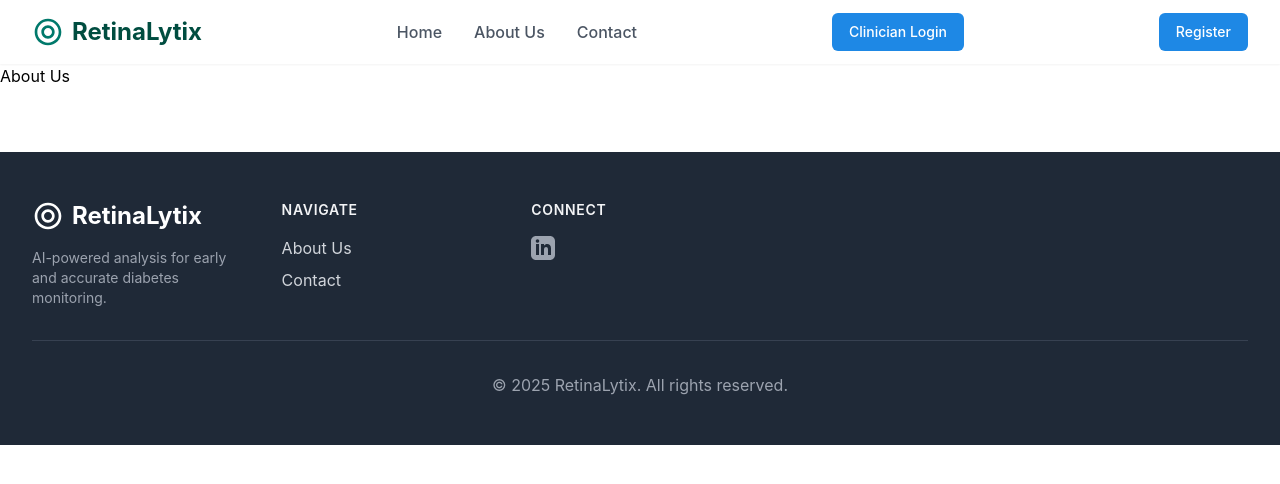
After one commit to heathcliff2012/Diabetic-Retinopathy, a Flask app: page /about in a window 1280 px wide. The commit adds this page. Shown: the top 484 px of the page. Run offline with Flask 3, Linux system fonts and the light colour scheme; some libraries are stand-ins or nearby versions.

Commit message:
routes updated

```diff
--- a/retinopathy/routes.py
+++ b/retinopathy/routes.py
@@ -78,7 +78,10 @@ def analyze_image():
         pass
     return render_template('scanpatient.html')
 
-@login_required
+@app.route('/about', methods=['GET', 'POST'])
+def about():
+    return render_template('about.html')
+
 @app.route('/logout')
 def logout():
     logout_user()
--- /dev/null
+++ b/retinopathy/templates/about.html
@@ -0,0 +1,4 @@
+{% extends "layout.html" %}
+{% block content %}
+<h1>About Us</h1>
+{% endblock %}
--- a/retinopathy/templates/layout.html
+++ b/retinopathy/templates/layout.html
@@ -47,8 +47,8 @@
 
                     <!-- Desktop Navigation -->
                     <div class="hidden md:flex md:items-center md:space-x-8">
-                        <a href="#" data-page="home" class="font-medium text-gray-600 hover:text-primary transition">Home</a>
-                        <a href="#" data-page="about" class="font-medium text-gray-600 hover:text-primary transition">About Us</a>
+                        <a href="{{ url_for('home') }}" data-page="home" class="font-medium text-gray-600 hover:text-primary transition">Home</a>
+                        <a href="{{ url_for('about') }}" data-page="about" class="font-medium text-gray-600 hover:text-primary transition">About Us</a>
                         <a href="#" data-page="contact" class="font-medium text-gray-600 hover:text-primary transition">Contact</a>
                     </div>
 
@@ -84,10 +84,10 @@
                 <!-- Mobile Menu (hidden by default) -->
                 <div id="mobile-menu" class="md:hidden hidden">
                     <div class="pt-2 pb-3 space-y-1">
-                        <a href="#" data-page="home" class="block pl-3 pr-4 py-2 border-l-4 border-transparent text-base font-medium text-gray-600 hover:bg-gray-50 hover:border-primary-light hover:text-primary">Home</a>
-                        <a href="#" data-page="about" class="block pl-3 pr-4 py-2 border-l-4 border-transparent text-base font-medium text-gray-600 hover:bg-gray-50 hover:border-primary-light hover:text-primary">About Us</a>
+                        <a href="{{ url_for('home') }}" data-page="home" class="block pl-3 pr-4 py-2 border-l-4 border-transparent text-base font-medium text-gray-600 hover:bg-gray-50 hover:border-primary-light hover:text-primary">Home</a>
+                        <a href="{{ url_for('about') }}" data-page="about" class="block pl-3 pr-4 py-2 border-l-4 border-transparent text-base font-medium text-gray-600 hover:bg-gray-50 hover:border-primary-light hover:text-primary">About Us</a>
                         <a href="#" data-page="contact" class="block pl-3 pr-4 py-2 border-l-4 border-transparent text-base font-medium text-gray-600 hover:bg-gray-50 hover:border-primary-light hover:text-primary">Contact</a>
-                        <a href="#" data-page="patient-list" class="block w-full text-left pl-3 pr-4 py-2 border-l-4 border-transparent text-base font-medium text-white bg-secondary hover:bg-secondary-dark">Clinician Login</a>
+                        <a href="{{ url_for('patient_history') }}" data-page="patient-list" class="block w-full text-left pl-3 pr-4 py-2 border-l-4 border-transparent text-base font-medium text-white bg-secondary hover:bg-secondary-dark">Clinician Login</a>
                     </div>
                 </div>
             </nav>
--- a/retinopathy/templates/scanpatient.html
+++ b/retinopathy/templates/scanpatient.html
@@ -22,7 +22,7 @@
                     <svg class="h-6 w-6" xmlns="http://www.w3.org/2000/svg" fill="none" viewBox="0 0 24 24" stroke-width="1.5" stroke="currentColor"><path stroke-linecap="round" stroke-linejoin="round" d="M3 16.5v2.25A2.25 2.25 0 005.25 21h13.5A2.25 2.25 0 0021 18.75V16.5m-13.5-9L12 3m0 0l4.5 4.5M12 3v13.5" /></svg>
                     <span class="ml-3">Scan New Patient</span>
                 </a>
-                <a href="#" data-page="patient-list" class="flex items-center px-6 py-3 text-gray-600 hover:bg-gray-100">
+                <a href="{{ url_for('patient_history') }}" data-page="patient-list" class="flex items-center px-6 py-3 text-gray-600 hover:bg-gray-100">
                     <svg class="h-6 w-6" xmlns="http://www.w3.org/2000/svg" fill="none" viewBox="0 0 24 24" stroke-width="1.5" stroke="currentColor"><path stroke-linecap="round" stroke-linejoin="round" d="M12 6.042A8.967 8.967 0 006 3.75c-1.052 0-2.062.18-3 .512v14.25A8.987 8.987 0 016 18c2.305 0 4.408.867 6 2.292m0-14.25a8.966 8.966 0 016-2.292c1.052 0 2.062.18 3 .512v14.25A8.987 8.987 0 0018 18c-2.305 0-4.408.867-6 2.292m0-14.25v14.25" /></svg>
                     <span class="ml-3">Patient History</span>
                 </a>
```
Also changed, not shown: retinopathy/templates/patienthistory.html (+3 -4 lines).
